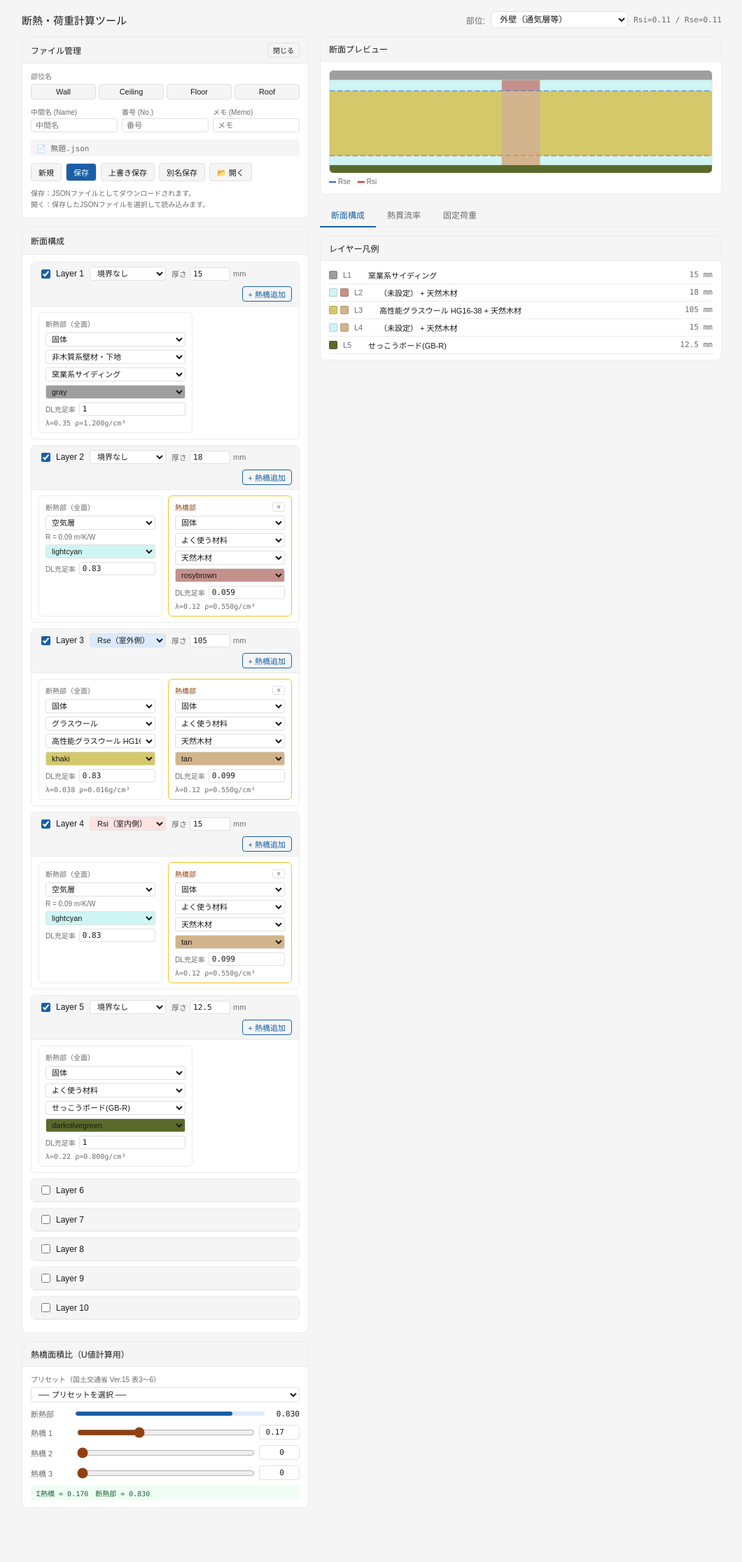
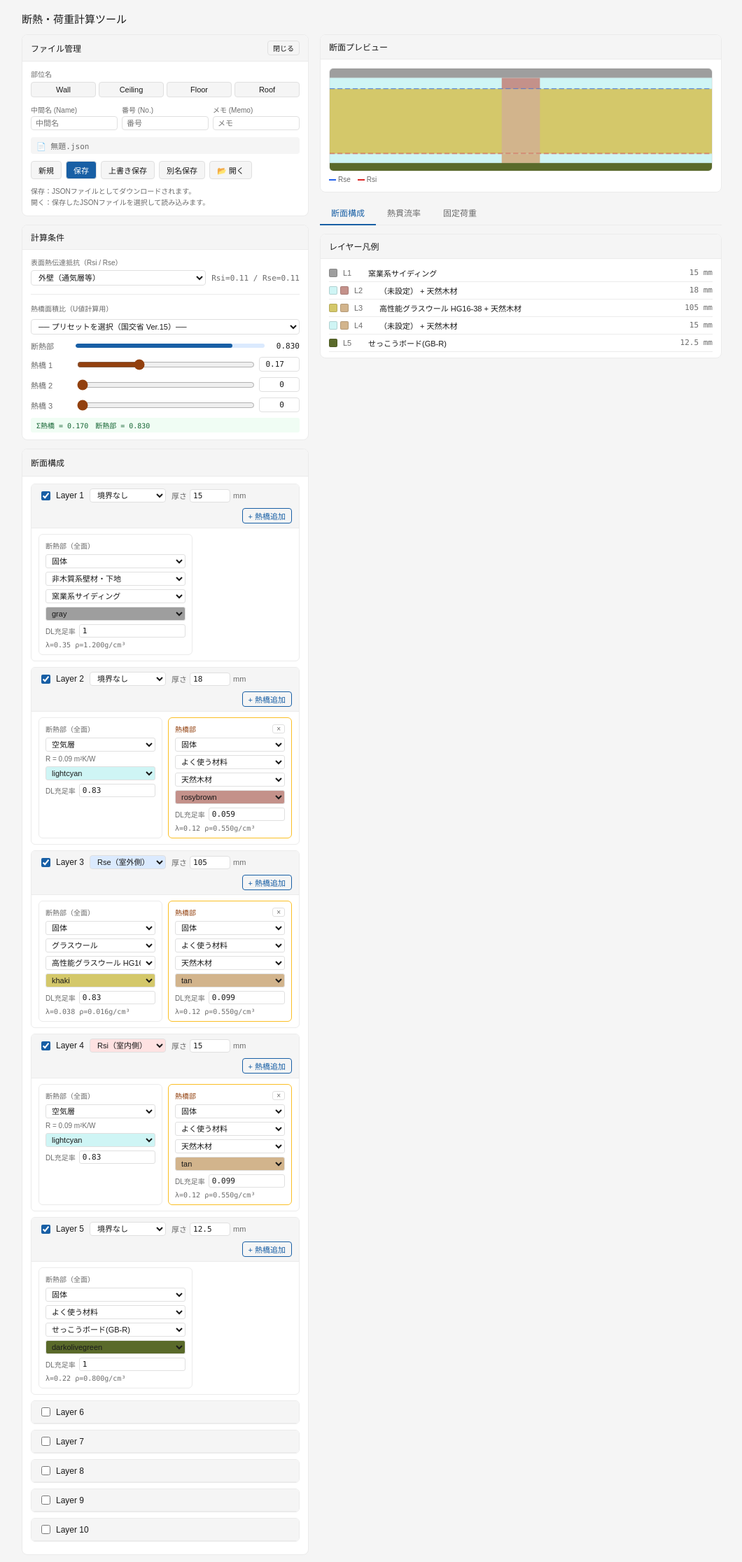
Before and after one commit to MasaomiF/insulation-calc, a React (Vite) app: page / in a window 1280 px wide. Shown: the top 2232 px of the page at 70% size, without its empty margins (109-1169 px from the left). Before the commit the page ends 2171 px from the top, so only its background shows below. Built offline with nearby package versions, Linux system fonts and the light colour scheme.

Commit message:
計算条件パネルを断面構成の上部に統合

```diff
--- a/src/InsulationCalc.jsx
+++ b/src/InsulationCalc.jsx
@@ -1085,35 +1085,11 @@ export default function InsulationCalc() {
     <div style={{ fontFamily: "var(--font-sans)", color: "var(--color-text-primary)", maxWidth: 1000, margin: "0 auto" }}>
 
       {/* ── ヘッダー ── */}
-      <div style={{ display: "flex", alignItems: "center", gap: 12, marginBottom: 12, flexWrap: "wrap" }}>
+      <div style={{ display: "flex", alignItems: "center", gap: 12, marginBottom: 12 }}>
         <h2 style={{ fontSize: 15, fontWeight: 500, margin: 0 }}>断熱・荷重計算ツール</h2>
         {fullName !== "無題" && (
           <span style={{ fontSize: 12, color: "var(--color-text-secondary)" }}>— {fullName}{isDirty ? " *" : ""}</span>
         )}
-        <div style={{ display: "flex", alignItems: "center", gap: 8, marginLeft: "auto" }}>
-          <span style={{ fontSize: 12, color: "var(--color-text-secondary)" }}>部位:</span>
-          <select value={surfacePart} onChange={(e) => setSurfacePart(e.target.value)}
-            style={{ fontSize: 12, padding: "3px 8px", borderRadius: "var(--border-radius-md)", border: "0.5px solid var(--color-border-secondary)", background: "var(--color-background-primary)", color: "var(--color-text-primary)" }}>
-            <optgroup label="屋根">
-              {RSI_RSE_VALUES.filter(r => r.part.startsWith("屋根")).map((r) => <option key={r.part} value={r.part}>{r.part}</option>)}
-            </optgroup>
-            <optgroup label="天井">
-              {RSI_RSE_VALUES.filter(r => r.part.startsWith("天井")).map((r) => <option key={r.part} value={r.part}>{r.part}</option>)}
-            </optgroup>
-            <optgroup label="外壁">
-              {RSI_RSE_VALUES.filter(r => r.part.startsWith("外壁")).map((r) => <option key={r.part} value={r.part}>{r.part}</option>)}
-            </optgroup>
-            <optgroup label="床">
-              {RSI_RSE_VALUES.filter(r => r.part.startsWith("床")).map((r) => <option key={r.part} value={r.part}>{r.part}</option>)}
-            </optgroup>
-            <optgroup label="界壁・界床">
-              {RSI_RSE_VALUES.filter(r => r.part.startsWith("界") || r.part.includes("界床")).map((r) => <option key={r.part} value={r.part}>{r.part}</option>)}
-            </optgroup>
-          </select>
-          <span style={{ fontSize: 11, color: "var(--color-text-secondary)", fontFamily: "var(--font-mono)" }}>
-            Rsi={surfaceData.rsi} / Rse={surfaceData.rse}
-          </span>
-        </div>
       </div>
 
       {hasError && (
@@ -1209,39 +1185,57 @@ export default function InsulationCalc() {
             )}
           </div>
 
-          {/* 断面構成パネル */}
+          {/* 計算条件パネル（Rsi/Rse + 熱橋面積比） */}
           <div style={panelStyle}>
-            <div style={{ padding: "10px 12px", borderBottom: "0.5px solid var(--color-border-tertiary)", background: "var(--color-background-secondary)" }}>
-              <span style={{ fontSize: 12, fontWeight: 500 }}>断面構成</span>
+            <div style={{ padding: "8px 12px", borderBottom: "0.5px solid var(--color-border-tertiary)", background: "var(--color-background-secondary)" }}>
+              <span style={{ fontSize: 12, fontWeight: 500 }}>計算条件</span>
             </div>
-            <div style={{ padding: "10px 12px" }}>
-              {layers.map((layer, i) => (
-                <LayerRow key={i} layer={layer} index={i} onChange={(val) => updateLayer(i, val)} />
-              ))}
+            <div style={{ padding: "10px 12px", display: "flex", flexDirection: "column", gap: 12 }}>
+
+              {/* 表面熱伝達抵抗 */}
+              <div>
+                <div style={{ fontSize: 10, color: "var(--color-text-secondary)", marginBottom: 4, fontWeight: 500 }}>表面熱伝達抵抗（Rsi / Rse）</div>
+                <div style={{ display: "flex", alignItems: "center", gap: 8 }}>
+                  <select value={surfacePart} onChange={(e) => { setSurfacePart(e.target.value); setIsDirty(true); }}
+                    style={{ ...inpStyle, fontSize: 11, flex: 1 }}>
+                    <optgroup label="屋根">
+                      {RSI_RSE_VALUES.filter(r => r.part.startsWith("屋根")).map((r) => <option key={r.part} value={r.part}>{r.part}</option>)}
+                    </optgroup>
+                    <optgroup label="天井">
+                      {RSI_RSE_VALUES.filter(r => r.part.startsWith("天井")).map((r) => <option key={r.part} value={r.part}>{r.part}</option>)}
+                    </optgroup>
+                    <optgroup label="外壁">
+                      {RSI_RSE_VALUES.filter(r => r.part.startsWith("外壁")).map((r) => <option key={r.part} value={r.part}>{r.part}</option>)}
+                    </optgroup>
+                    <optgroup label="床">
+                      {RSI_RSE_VALUES.filter(r => r.part.startsWith("床")).map((r) => <option key={r.part} value={r.part}>{r.part}</option>)}
+                    </optgroup>
+                    <optgroup label="界壁・界床">
+                      {RSI_RSE_VALUES.filter(r => r.part.startsWith("界") || r.part.includes("界床")).map((r) => <option key={r.part} value={r.part}>{r.part}</option>)}
+                    </optgroup>
+                  </select>
+                  <span style={{ fontSize: 11, color: "var(--color-text-secondary)", fontFamily: "var(--font-mono)", whiteSpace: "nowrap" }}>
+                    Rsi={surfaceData.rsi} / Rse={surfaceData.rse}
+                  </span>
                 </div>
               </div>
 
-          {/* 熱橋面積比設定パネル */}
-          <div style={panelStyle}>
-            <div style={{ padding: "8px 12px", borderBottom: "0.5px solid var(--color-border-tertiary)", background: "var(--color-background-secondary)" }}>
-              <span style={{ fontSize: 12, fontWeight: 500 }}>熱橋面積比（U値計算用）</span>
-            </div>
-            <div style={{ padding: "10px 12px", display: "flex", flexDirection: "column", gap: 8 }}>
+              {/* 区切り線 */}
+              <div style={{ borderTop: "0.5px solid var(--color-border-tertiary)" }} />
+
+              {/* 熱橋面積比 */}
+              <div style={{ display: "flex", flexDirection: "column", gap: 8 }}>
+                <div style={{ fontSize: 10, color: "var(--color-text-secondary)", fontWeight: 500 }}>熱橋面積比（U値計算用）</div>
 
                 {/* プリセット選択 */}
-              <div>
-                <div style={{ fontSize: 10, color: "var(--color-text-secondary)", marginBottom: 4 }}>プリセット（国土交通省 Ver.15 表3〜6）</div>
-                <select
-                  defaultValue=""
-                  onChange={(e) => {
+                <select defaultValue="" onChange={(e) => {
                     if (!e.target.value) return;
                     const preset = BRIDGE_RATIO_PRESETS.find((p) => p.id === e.target.value);
                     if (preset) { setBridgeRatios([...preset.ratios]); setIsDirty(true); }
                     e.target.value = "";
                   }}
-                  style={{ ...inpStyle, fontSize: 11 }}
-                >
-                  <option value="">── プリセットを選択 ──</option>
+                  style={{ ...inpStyle, fontSize: 11 }}>
+                  <option value="">── プリセットを選択（国交省 Ver.15）──</option>
                   {["Wall", "Ceiling", "Floor", "Roof"].map((group) => (
                     <optgroup key={group} label={group}>
                       {BRIDGE_RATIO_PRESETS.filter((p) => p.group === group).map((p) => (
@@ -1250,9 +1244,8 @@ export default function InsulationCalc() {
                     </optgroup>
                   ))}
                 </select>
-              </div>
 
-              {/* 断熱部は自動表示 */}
+                {/* 断熱部（自動） */}
                 <div style={{ display: "grid", gridTemplateColumns: "auto 1fr auto", gap: 8, alignItems: "center" }}>
                   <span style={{ fontSize: 11, color: "var(--color-text-secondary)", minWidth: 56 }}>断熱部</span>
                   <div style={{ height: 6, borderRadius: 3, background: "#dbeafe", position: "relative", overflow: "hidden" }}>
@@ -1263,31 +1256,18 @@ export default function InsulationCalc() {
                   </span>
                 </div>
 
+                {/* 熱橋1〜3 */}
                 {[0, 1, 2].map((idx) => (
                   <div key={idx} style={{ display: "grid", gridTemplateColumns: "auto 1fr auto", gap: 8, alignItems: "center" }}>
                     <span style={{ fontSize: 11, color: "var(--color-text-secondary)", minWidth: 56 }}>熱橋 {idx + 1}</span>
-                  <input
-                    type="range" min="0" max="0.5" step="0.001"
+                    <input type="range" min="0" max="0.5" step="0.001"
                       value={bridgeRatios[idx]}
-                    onChange={(e) => {
-                      const newRatios = [...bridgeRatios];
-                      newRatios[idx] = parseFloat(e.target.value);
-                      setBridgeRatios(newRatios);
-                      setIsDirty(true);
-                    }}
-                    style={{ width: "100%", accentColor: "#92400e" }}
-                  />
-                  <input
-                    type="number" min="0" max="0.5" step="0.001"
+                      onChange={(e) => { const n=[...bridgeRatios]; n[idx]=parseFloat(e.target.value); setBridgeRatios(n); setIsDirty(true); }}
+                      style={{ width: "100%", accentColor: "#92400e" }} />
+                    <input type="number" min="0" max="0.5" step="0.001"
                       value={bridgeRatios[idx]}
-                    onChange={(e) => {
-                      const newRatios = [...bridgeRatios];
-                      newRatios[idx] = parseFloat(e.target.value) || 0;
-                      setBridgeRatios(newRatios);
-                      setIsDirty(true);
-                    }}
-                    style={{ ...inpStyle, width: 58, fontFamily: "var(--font-mono)", textAlign: "right" }}
-                  />
+                      onChange={(e) => { const n=[...bridgeRatios]; n[idx]=parseFloat(e.target.value)||0; setBridgeRatios(n); setIsDirty(true); }}
+                      style={{ ...inpStyle, width: 58, fontFamily: "var(--font-mono)", textAlign: "right" }} />
                   </div>
                 ))}
 
@@ -1305,6 +1285,20 @@ export default function InsulationCalc() {
                 })()}
               </div>
             </div>
+          </div>
+
+          {/* 断面構成パネル */}
+          <div style={panelStyle}>
+            <div style={{ padding: "10px 12px", borderBottom: "0.5px solid var(--color-border-tertiary)", background: "var(--color-background-secondary)" }}>
+              <span style={{ fontSize: 12, fontWeight: 500 }}>断面構成</span>
+            </div>
+            <div style={{ padding: "10px 12px" }}>
+              {layers.map((layer, i) => (
+                <LayerRow key={i} layer={layer} index={i} onChange={(val) => updateLayer(i, val)} />
+              ))}
+            </div>
+          </div>
+
         </div>
 
         {/* ── 右カラム：断面プレビュー（常時）＋タブ切り替え結果 ── */}
```
Also changed, not shown: 1 other file (tests, documents, lock files or other folders). Lines whose indentation alone changed are shown as unchanged.
